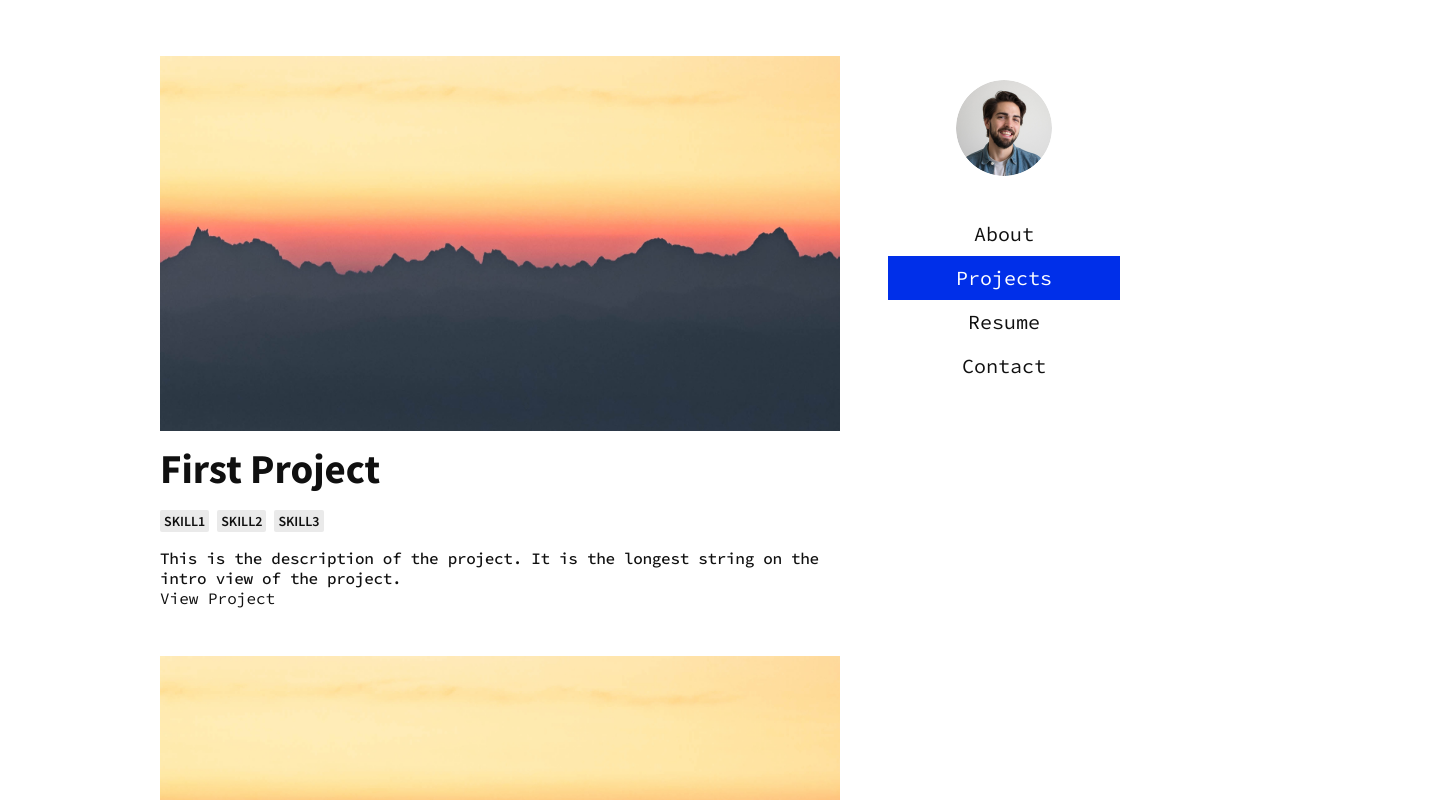
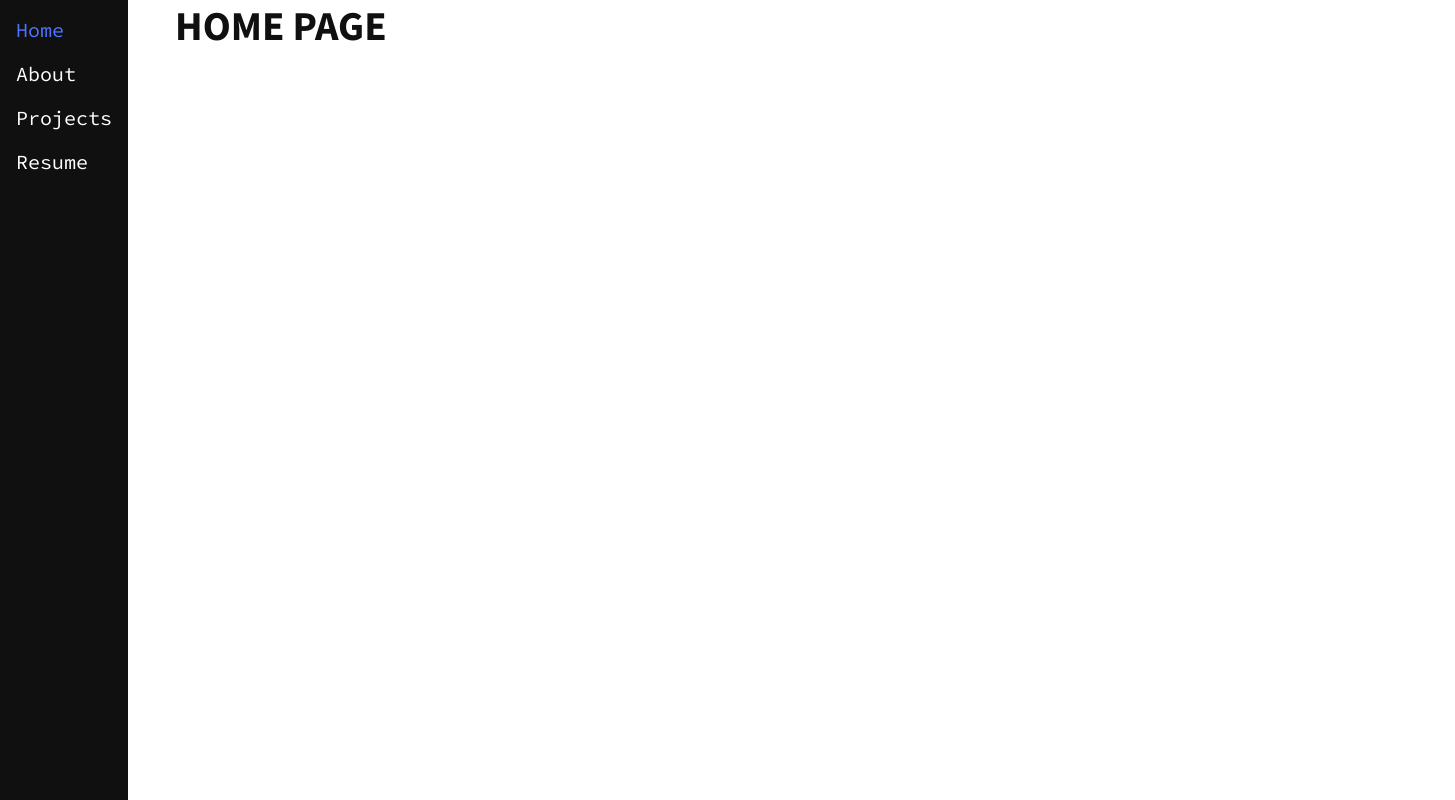
Before and after one commit to davidjprobst/portfolio, a React (Create React App) app: page / in a window 1280 px wide. Shown: the top 800 px of the page, 1455 px wide, since content can reach past the window. Built offline with nearby package versions, Linux system fonts and the light colour scheme.

Commit message:
update navigation bar for large

```diff
--- a/src/components/Landing.js
+++ b/src/components/Landing.js
@@ -12,19 +12,7 @@ class Landing extends Component {
     return (
       <section id="projects">
         {
-          this.state.projects.map( (project,index)  =>
-          <div className="project-preview" key={index}>
-            <img className="project-cover-image" src={project.coverImage} alt={project.title} />
-            <h1>{project.title}</h1>
-            <li className="project-skills-list">
-              {project.skills.map( (skill,index) =>
-                <ul className="project-skill" key={index}>{skill}</ul>
-              )}
-            </li>
-            <p>{project.intro}</p>
-            <Link to={`/project/${project.slug}`} key={index} className="see-more">View Project</Link>
-          </div>
-          )
+          <h1>HOME PAGE</h1>
         }
       </section>
     );
--- a/src/components/Nav.js
+++ b/src/components/Nav.js
@@ -22,7 +22,13 @@ class Nav extends Component {
   render() {
     return(
       <nav>
-        <img className="prof-pic" src='/assets/images/prof-pic.png' alt="profile" />
+        <Link
+          to ='/'
+          className={ this.state.activeIndex===1 ? 'active-link' :'inactive-link' }
+          index={1}
+          onClick = { this.setActive }>
+          Home
+        </Link>
         <Link
           to ='/about'
           className={ this.state.activeIndex===0 ? 'active-link' : 'inactive-link' }
@@ -31,25 +37,18 @@ class Nav extends Component {
           About
         </Link>
         <Link
-          to ='/'
-          className={ this.state.activeIndex===1 ? 'active-link' :'inactive-link' }
-          index={1}
+          to ='/projects'
+          className={ this.state.activeIndex===2 ? 'active-link' : 'inactive-link' }
+          index={2}
           onClick = { this.setActive }>
           Projects
         </Link>
         <Link
           to ='/resume'
-          className={ this.state.activeIndex===2 ? 'active-link' : 'inactive-link' }
-          index={2}
-          onClick = { this.setActive }>
-          Resume
-        </Link>
-        <Link
-          to ='/contact'
           className={ this.state.activeIndex===3 ? 'active-link' : 'inactive-link' }
           index={3}
           onClick = { this.setActive }>
-          Contact
+          Resume
         </Link>
       </nav>
     );
--- a/src/index.css
+++ b/src/index.css
@@ -1,7 +1,25 @@
+/********** GLOBAL **********/
+
 html {
   height: 100%;
   list-style: none;
   color: #101010;
+  overflow: hidden;
+}
+
+body {
+  font-family: sans-serif;
+  height: 100%;
+  padding: 0;
+  margin: 0;
+  box-sizing: border-box;
+  background-color: #ffffff;
+  overflow: hidden;
+}
+
+#container {
+  display: flex;
+  margin: auto;
 }
 
 a {
@@ -40,33 +58,23 @@ h5 {
   color: #9B9B9B;
 }
 
-body {
-  font-family: sans-serif;
-  height: 100%;
-  padding: 0;
-  box-sizing: border-box;
-}
 
-#container {
-  max-width: 960px;
-  display: flex;
-  margin: auto;
-}
+/* Navigation */
 
 aside {
-  order: 2;
-  min-width: 232px;
-  margin: 48px 0 0 48px;
-  overflow: hidden;
+  order: 1;
+  margin: 0;
+  position: absolute;
+  overflow: scroll;
 }
 
 nav {
+  background-color: #101010;
   position: fixed;
-  width: 232px;
-  height: 325px;
+  float: left;
+  height: 100%;
   overflow: auto;
-  height: 100%;
-  float: right;
+  padding: 8px 16px 0 16px;
 }
 
 nav > a {
@@ -74,15 +82,68 @@ nav > a {
   font-size: 20px;
   height: 44px;
   line-height: 44px;
-  text-align: center;
+  text-align: left;
   margin: 0;
   width: 100%;
 }
 
+
 .active-link {
-  background-color: #002FE9;
+  color: #4F73FF;
+}
+
+.inactive-link {
   color: #ffffff;
 }
+
+/* Main */
+
+main {
+  order: 2;
+  overflow-y: auto;
+  width: 100%;
+  text-align: left;
+  margin-left: 175px;
+  position: absolute;
+  top: 0;
+  bottom: 0;
+  left: 0;
+  right: 0;
+  overflow: auto;
+}
+
+
+/********** X-SMALL WINDOW **********/
+
+@media only screen and (max-width: 600px) {
+
+
+
+}
+
+
+
+
+/********** SMALL WINDOW **********/
+
+@media only screen and (max-width: 900px) {
+
+
+
+}
+
+
+
+
+/********** MEDIUM WINDOW **********/
+
+@media only screen and (max-width: 1180px) {
+
+
+
+}
+
+/********** LARGE WINDOW **********/
 
 .prof-pic {
   height: 96px;
@@ -91,14 +152,6 @@ nav > a {
   -webkit-border-radius: 50px;
   border-radius: 50px;
   margin: 24px 0 32px 0;
-}
-
-main {
-  order: 1;
-  overflow-y: auto;
-  margin: 48px 0 0 0;
-  width: 100%;
-  text-align: left;
 }
 
 .project-preview {
```
